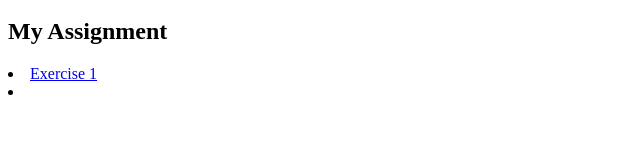
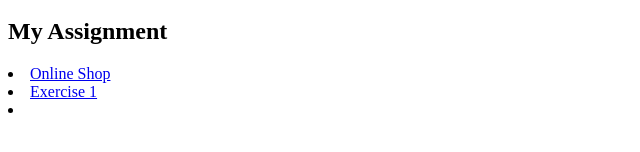
Before and after one commit to 28bisase7/28bisase7.github.io, a plain HTML site: page index.html in a window 1280 px wide. Shown: the part 308-460 px from the top of the page, without its empty margins (0-640 px from the left). Drawn offline with Linux system fonts and the light colour scheme.

Commit message:
Update index.html

```diff
--- a/index.html
+++ b/index.html
@@ -8,6 +8,7 @@
         <img src="nuriafoto.jpg">
 
         <h2> My Assignment </h2>
+           <li> <a href = "produk.html" > Online Shop </a></li>
         <li> <a href = "ex1intro.html" > Exercise 1 </a></li>
         <li> <a href = "Ex2Pythagoreantheorem.html > Exercise 2</a> </li>
      </body>
```
